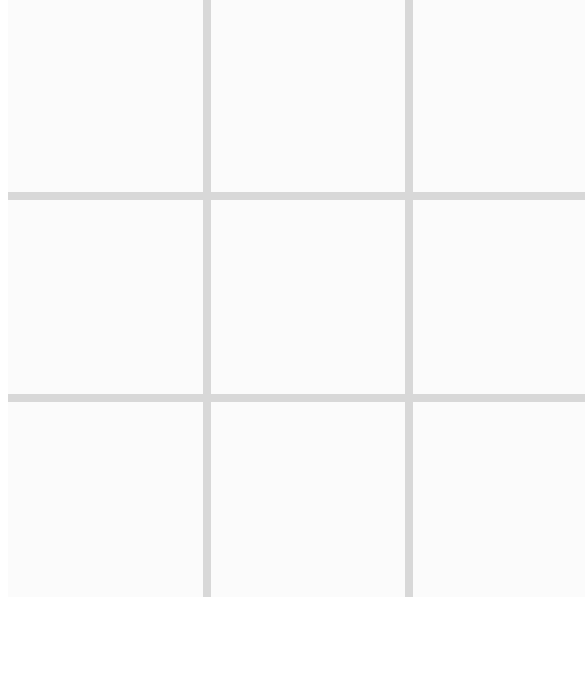
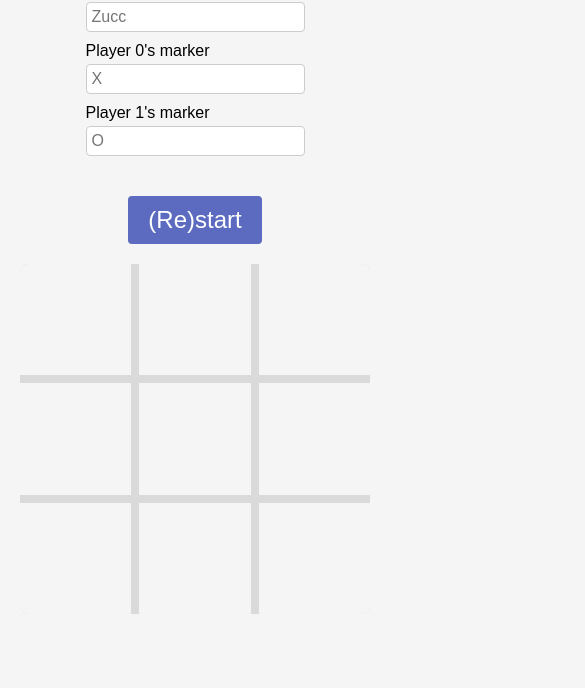
Before and after one commit to bennetthilberg/tictactoe, a plain HTML site: page index.html in a window 390 px wide. Shown: the part 156-844 px from the top of the page, 585 px wide, since content can reach past the window. Drawn offline with Linux system fonts and the light colour scheme.

Commit message:
Add styling

```diff
--- a/index.html
+++ b/index.html
@@ -10,28 +10,55 @@
 </head>
 <body>
     <form action="" id="playerPrefs">
+        <div class="form-group">
             <label for="p0name">Player 0's name</label>
             <input type="text" id="p0name" placeholder="Elon">
+        </div>
+        <div class="form-group">
             <label for="p1name">Player 1's name</label>
             <input type="text" id="p1name" placeholder="Zucc">
+        </div>
+        <div class="form-group">
             <label for="p0marker">Player 0's marker</label>
             <input type="text" id="p0marker" maxlength="1" placeholder="X">
+        </div>
+        <div class="form-group">
             <label for="p1marker">Player 1's marker</label>
             <input type="text" id="p1marker" maxlength="1" placeholder="O">
+        </div>
     </form>
+
     <div class="startButton">(Re)start</div>
     <div class="gameBoard">
-        <div class="space space0"></div>
-        <div class="space space1"></div>
-        <div class="space space2"></div>
+        <div class="space space0">
+            <div class="space-content"></div>
+        </div>
+        <div class="space space1">
+            <div class="space-content"></div>
+        </div>
+        <div class="space space2">
+            <div class="space-content"></div>
+        </div>
 
-        <div class="space space3"></div>
-        <div class="space space4"></div>
-        <div class="space space5"></div>
+        <div class="space space3">
+            <div class="space-content"></div>
+        </div>
+        <div class="space space4">
+            <div class="space-content"></div>
+        </div>
+        <div class="space space5">
+            <div class="space-content"></div>
+        </div>
 
-        <div class="space space6"></div>
-        <div class="space space7"></div>
-        <div class="space space8"></div>
+        <div class="space space6">
+            <div class="space-content"></div>
+        </div>
+        <div class="space space7">
+            <div class="space-content"></div>
+        </div>
+        <div class="space space8">
+            <div class="space-content"></div>
+        </div>
     </div>
 </body>
 </html>
--- a/js.js
+++ b/js.js
@@ -27,16 +27,18 @@ function spaceClicked(space){
     console.log(`space ${space.id} was pressed`);
     if(gameActive){
         if(player0.isTurn && !space.taken){
-            space.textContent = `${player0.marker}`;
+            space.querySelector('.space-content').textContent = `${player0.marker}`;
             space.taken = true;
+            space.classList.add('filled');
             player0.playerSpaces.push(space);
             player0.isTurn = !player0.isTurn;
             player1.isTurn = !player1.isTurn;
             checkGameStatus();
         }
         else if(player1.isTurn && !space.taken){
-            space.textContent = `${player1.marker}`;
+            space.querySelector('.space-content').textContent = `${player1.marker}`;
             space.taken = true;
+            space.classList.add('filled');
             player1.playerSpaces.push(space);
             player0.isTurn = !player0.isTurn;
             player1.isTurn = !player1.isTurn;
@@ -48,8 +50,10 @@ function spaceClicked(space){
 }
 function checkGameStatus(){
     if (Array.from(gameBoard.spaces).every(space => space.taken === true)) {
-        alert('Tie! Press (Re)start to play again!');
         gameActive = false;
+        setTimeout(() => {
+            alert('Tie! Press (Re)start to play again!');
+        }, 1000);
         return;
     }
     checkForWins(player0);
@@ -70,19 +74,23 @@ function checkForWins(player){
     }
     for(const winningSet of winningSets){
         if (containsAll([`${winningSet[0]}`, `${winningSet[1]}`, `${winningSet[2]}`], checkableSpaces)){
-            alert(`${player.username} wins! Press (Re)start to play again!`);
+
             gameActive = false;
+            setTimeout(() => {
+                alert(`${player.username} wins! Press (Re)start to play again!`);
+            }, 1000);
         }
         else{continue};
     }
     return;
 }
-function resetEverything(){
+function resetEverything() {
     console.log('resetEverything run')
     correctOpacity()
-    for(const space of gameBoard.spaces){
-        space.textContent = '';
+    for (const space of gameBoard.spaces) {
+        space.querySelector('.space-content').textContent = '';
         space.taken = false;
+        space.classList.remove('filled');
     }
     player0.playerSpaces = [];
     player1.playerSpaces = [];
--- a/style.css
+++ b/style.css
@@ -1,3 +1,5 @@
+/*
+Ignore this commented out part
 .gameBoard{
     height: 600px;
     width: 600px;
@@ -26,4 +28,131 @@
 }
 .startButton:hover{
     cursor: pointer;
+}*/
+* {
+    box-sizing: border-box;
+    margin: 0;
+    padding: 0;
 }
+
+body {
+    font-family: 'Arial', sans-serif;
+    background-color: #f5f5f5;
+    display: flex;
+    flex-direction: column;
+    align-items: center;
+    justify-content: center;
+    min-height: 100vh;
+    padding: 20px;
+}
+
+form {
+    margin-bottom: 20px;
+    display: flex;
+    flex-wrap: wrap;
+    justify-content: center;
+    gap: 10px;
+}
+
+.form-group {
+    display: flex;
+    flex-direction: column;
+    align-items: flex-start;
+}
+
+label, input {
+    font-size: 16px;
+}
+
+label {
+    margin-bottom: 4px;
+}
+
+input {
+    padding: 5px;
+    border: 1px solid #ccc;
+    border-radius: 4px;
+    background-color: #fff;
+    width: 100%;
+}
+
+
+.startButton {
+    font-size: 24px;
+    margin: 20px;
+    background-color: #5c6bc0;
+    color: white;
+    padding: 10px 20px;
+    border: none;
+    border-radius: 4px;
+    cursor: pointer;
+    transition: background-color 0.2s;
+}
+
+.startButton:hover {
+    background-color: #7986cb;
+}
+
+.gameBoard {
+    width: 100%;
+    max-width: 600px;
+    display: grid;
+    grid-template-columns: repeat(3, 1fr);
+    grid-template-rows: repeat(3, 1fr);
+    grid-gap: 8px;
+    opacity: 0.15;
+    background-color: #444;
+    border-radius: 8px;
+    overflow: hidden;
+    position: relative;
+}
+
+.space {
+    position: relative;
+    display: flex;
+    justify-content: center;
+    align-items: center;
+    background-color: #f5f5f5;
+    font-size: 70px;
+    cursor: pointer;
+}
+
+.space::before {
+    content: "";
+    display: block;
+    padding-top: 100%;
+}
+
+.space-content {
+    position: absolute;
+    top: 0;
+    left: 0;
+    bottom: 0;
+    right: 0;
+    display: flex;
+    justify-content: center;
+    align-items: center;
+    font-size: 70px;
+    opacity: 0;
+    transition: opacity 0.5s ease-in-out;
+}
+
+.space.filled .space-content {
+    opacity: 1;
+}
+
+
+.space.filled::before {
+    opacity: 1;
+}
+
+.space:hover {
+    background-color: #eee;
+}
+
+@media screen and (max-width: 600px) {
+    form {
+        flex-direction: column;
+        align-items: center;
+    }
+}
```
Lines whose indentation alone changed are shown as unchanged.
